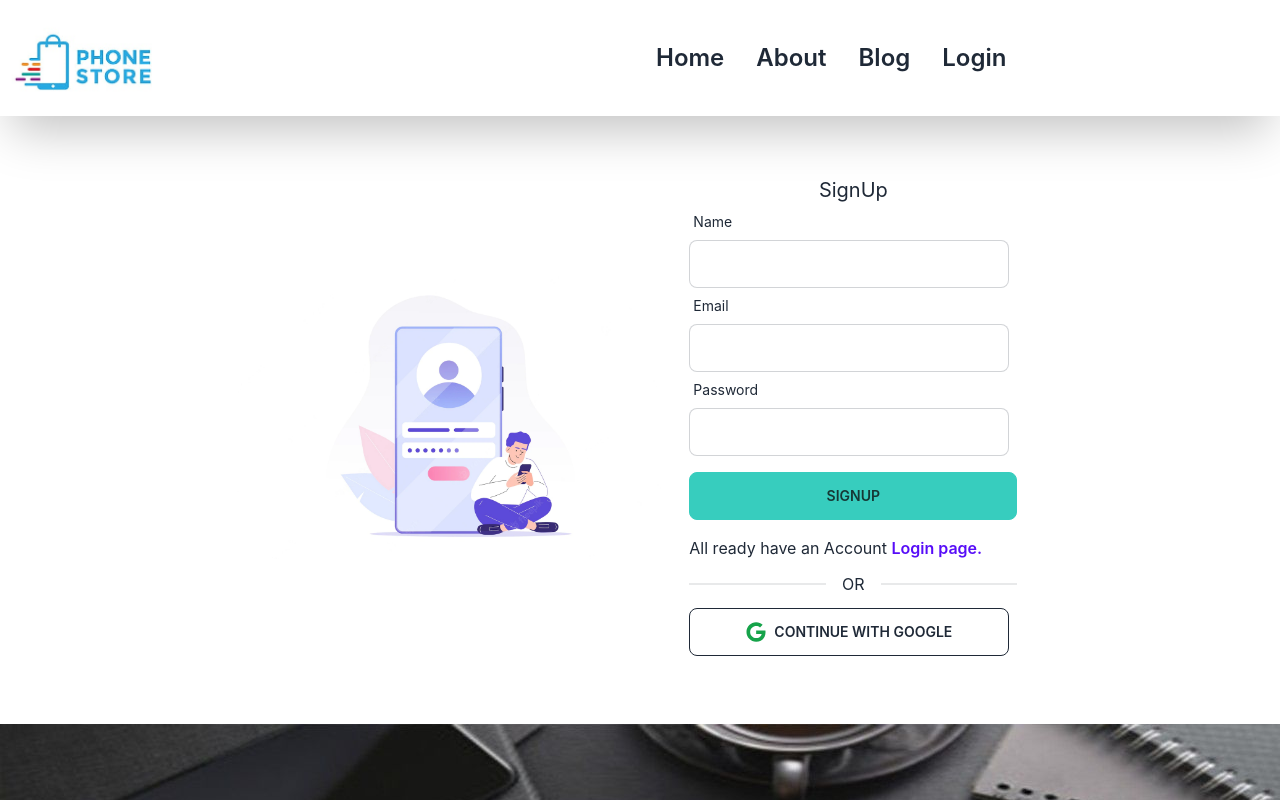
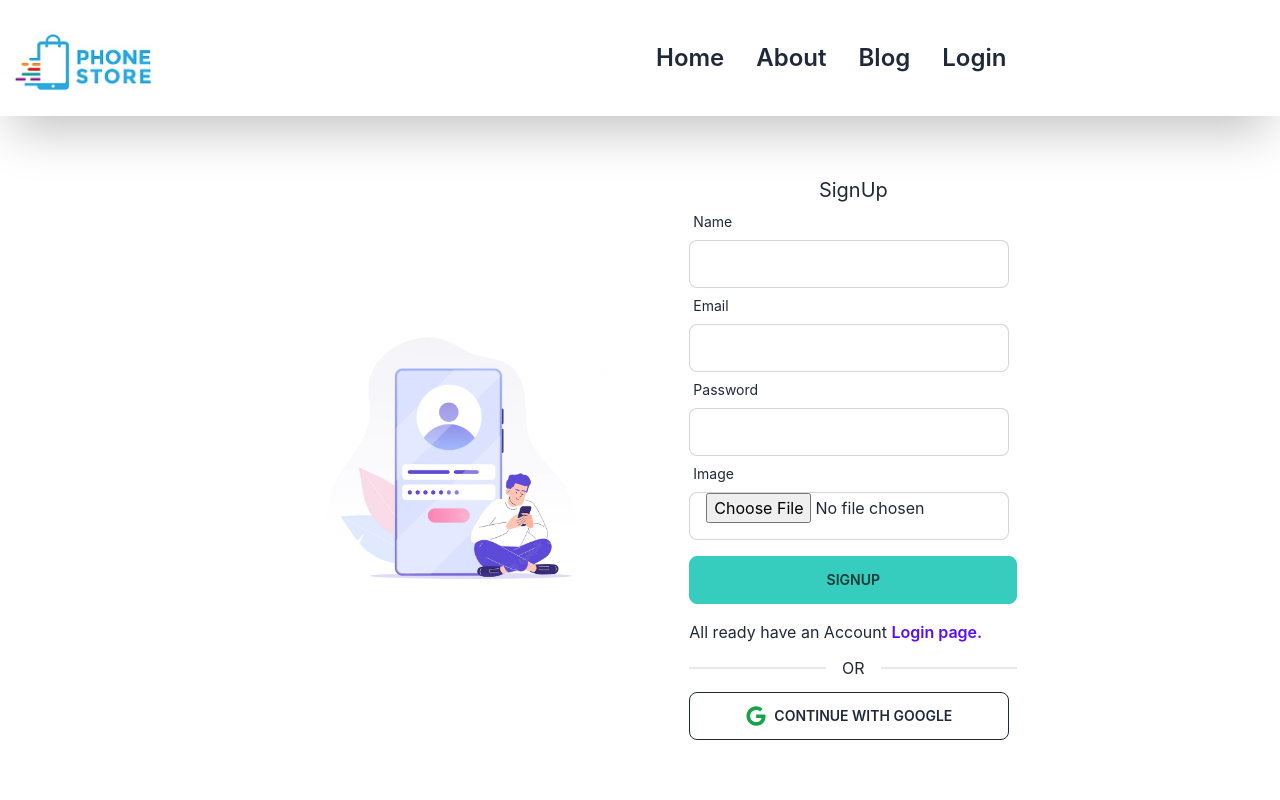
Before and after one commit to shariful-islam-bhuiyan-sajeeb/phone-store-cline, a React (Create React App) app: page /Signup in a window 1280 px wide. Shown: the top 800 px of the page. Built offline with nearby package versions, Linux system fonts and the light colour scheme.

Commit message:
img hosting

```diff
--- a/src/componets/AuthenticationPage/SignUP/SignUP.js
+++ b/src/componets/AuthenticationPage/SignUP/SignUP.js
@@ -8,11 +8,28 @@ import { Result } from 'postcss';
 
 const SignUP = () => {
     const { register, handleSubmit, formState: { errors } } = useForm();
+    const imageHostKey = process.env.REACT_APP_imgbb_Key
+
     const [signUpError, setSignUpError] = useState()
     const { createUser, signInGoogle }= useContext(AuthContext)
 
     const handleSingUP = data =>{
         console.log(data);
+        const image = data.image[0];
+        const formData = new FormData();
+        formData.append('image', image)
+        const url =`https://api.imgbb.com/1/upload?expiration=600&key=${imageHostKey}`;
+        fetch(url, {
+            method: 'POST',
+            body: formData
+        })
+        .then(res => res.json())
+        .then(imgData =>{
+           if(imgData.success){
+            console.log(imgData.data.url);
+           }
+        })
+
         createUser(data.email, data.password)
         .then(result =>{
             const user = result.user;
@@ -21,7 +38,9 @@ const SignUP = () => {
         .catch(err =>{
             console.log(err);
         })
+
     }
+
 
     const handleGoogle = () =>{
         signInGoogle()
@@ -61,11 +80,21 @@ const SignUP = () => {
                                 {
                                     required: "password is required",
                                     minLength: { value: 6, message: "password minimum 6 characters long" },
-                                    //  pattern: { value: /^(?=.*[A-Z])(?=.*[!@#$&*])(?=.*[0-9])$/, message: 'must be strong password' }
                                 }
 
                             )} className="input input-bordered w-full max-w-xs" />
                         {errors.password && <p className='text-red-700'>{errors.password?.message}</p>}
+
+                        <label className="label"><span className="label-text">Image</span></label>
+                        <input type="file"
+                            {...register("image",
+                                {
+                                    required: "photo is required",
+
+                                }
+
+                            )} className="input input-bordered w-full max-w-xs" />
+                        {errors.image && <p className='text-red-700'>{errors.image?.message}</p>}
                     </div>
                     <input className='btn btn-accent w-full mt-4 mb-4' value='signup' type="submit" />
 
```
